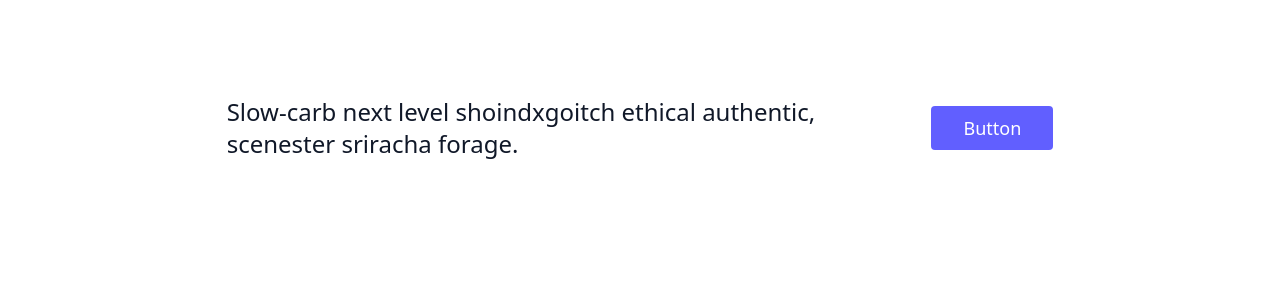
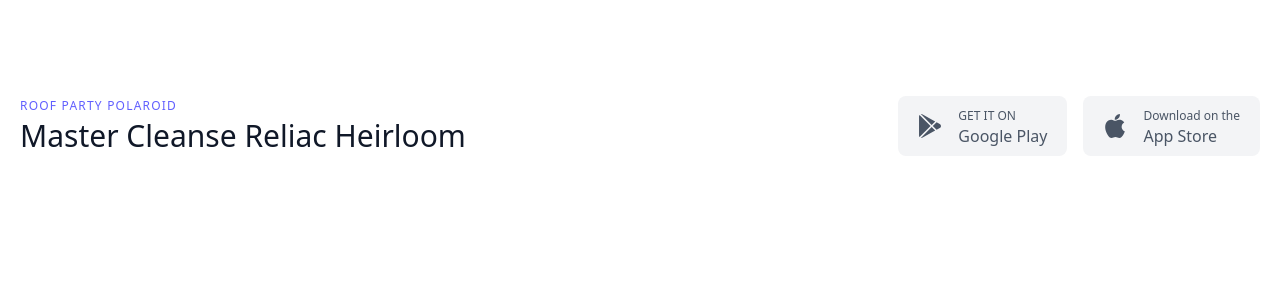
Before and after one commit to ghostborn/tailwindcss-project, a Vue app: page / in a window 1280 px wide. Shown: the top 300 px of the page. Built offline with nearby package versions, Linux system fonts and the light colour scheme.

Commit message:
code commit

```diff
--- a/src/App.vue
+++ b/src/App.vue
@@ -14,6 +14,9 @@ import Content6 from "./components/Content6.vue";
 import Content7 from "./components/Content7.vue";
 import Content8 from "./components/Content8.vue";
 import Cta1 from "./components/Cta1.vue";
+import Cta2 from "./components/Cta2.vue";
+import Cta3 from "./components/Cta3.vue";
+import Cta4 from "./components/Cta4.vue";
 
 </script>
 
@@ -28,7 +31,7 @@ import Cta1 from "./components/Cta1.vue";
   </div> -->
   <!-- <HelloWorld msg="Vite + Vue" /> -->
 
-  <Cta1/>
+  <Cta4/>
 
 
 </template>
--- /dev/null
+++ b/src/components/Cta2.vue
@@ -0,0 +1,43 @@
+<template>
+  <section class="text-gray-600">
+    <div class="container px-5 py-24 mx-auto flex flex-wrap items-center">
+      <div class="lg:w-3/5 md:w-1/2 md:pr-16 lg:pr-0 pr-0">
+        <h1 class="title-font font-medium text-3xl text-gray-900">Slow-carb next level shoindcgoitch ethical authentic, poko scenester</h1>
+        <p class="leading-relaxed mt-4">Poke slow-carb mixtape knausgaard, typewriter street art gentrify hammock starladder roathse. Craies vegan tousled etsy austin.</p>
+      </div>
+      <div class="lg:w-2/6 md:w-1/2 bg-gray-100 rounded-lg p-8 flex flex-col md:ml-auto w-full mt-10 md:mt-0">
+        <h2 class="text-gray-900 text-lg font-medium title-font mb-5">Sign Up</h2>
+        <div class="relative mb-4">
+          <label class="leading-7 text-sm text-gray-600" for="full-name">Full Name</label>
+          <input id="full-name"
+                 class="w-full bg-white rounded border border-gray-300 focus:border-indigo-500 focus:ring-2 focus:ring-indigo-200 text-base outline-none text-gray-700 py-1 px-3 leading-8 transition-colors duration-200 ease-in-out"
+                 name="full-name"
+                 type="text"
+          >
+        </div>
+        <div class="relative mb-4">
+          <label class="leading-7 text-sm text-gray-600" for="email">Email</label>
+          <input id="email"
+                 class="w-full bg-white rounded border border-gray-300 focus:border-indigo-500 focus:ring-2 focus:ring-indigo-200 text-base outline-none text-gray-700 py-1 px-3 leading-8 transition-colors duration-200 ease-in-out"
+                 name="email"
+                 type="email">
+        </div>
+        <button class="text-white bg-indigo-500 border-0 py-2 px-8 focus:outline-none hover:bg-indigo-600 rounded text-lg">
+          Button
+        </button>
+        <p class="text-xs text-gray-500 mt-3">
+          Literally you probably haven't heard of them jean shorts.
+        </p>
+      </div>
+    </div>
+  </section>
+</template>
+
+<script lang="ts" setup>
+
+</script>
+
+
+<style scoped>
+
+</style>
--- /dev/null
+++ b/src/components/Cta3.vue
@@ -0,0 +1,32 @@
+<template>
+  <section class="text-gray-600">
+    <div class="container px-5 py-24 mx-auto">
+      <div class="flex flex-col text-center w-full mb-12">
+        <h1 class="sm:text-3xl text-2xl font-medium title-font mb-4 text-gray-900">Master Cleanse Reliac Heirloom</h1>
+        <p class="lg:w-2/3 mx-auto leading-relaxed text-base">
+          Whatever cardigan tote bag tumblr hexagon brooklyn asymmetrical gentrify, subway tile poke farm-to-table. Franzen you probably haven't heard of them man bun deep.
+        </p>
+      </div>
+      <div class="flex lg:w-2/3 w-full sm:flex-row flex-col mx-auto px-8 sm:space-x-4 sm:space-y-0 space-y-4 sm:px-0 items-end">
+        <div class="relative flex-grow w-full">
+          <label for="full-name" class="leading-7 text-sm text-gray-600">Full Name</label>
+          <input type="text" id="full-name" name="full-name" class="w-full bg-gray-100 bg-opacity-50 rounded border border-gray-300 focus:border-indigo-500 focus:bg-transparent focus:ring-2 focus:ring-indigo-200 text-base outline-none text-gray-700 py-1 px-3 leading-8 transition-colors duration-200 ease-in-out">
+        </div>
+        <div class="relative flex-grow w-full">
+          <label for="email" class="leading-7 text-sm text-gray-600">Email</label>
+          <input type="email" id="email" name="email" class="w-full bg-gray-100 bg-opacity-50 rounded border border-gray-300 focus:border-indigo-500 focus:bg-transparent focus:ring-2 focus:ring-indigo-200 text-base outline-none text-gray-700 py-1 px-3 leading-8 transition-colors duration-200 ease-in-out">
+        </div>
+        <button class="text-white bg-indigo-500 border-0 py-2 px-8 focus:outline-none hover:bg-indigo-600 rounded text-lg">Button</button>
+      </div>
+
+    </div>
+  </section>
+</template>
+
+<script lang="ts" setup>
+
+</script>
+
+<style scoped>
+
+</style>
--- /dev/null
+++ b/src/components/Cta4.vue
@@ -0,0 +1,41 @@
+<template>
+  <section class="text-gray-600">
+    <div class="container px-5 py-24 mx-auto flex items-center md:flex-row flex-col">
+      <div class="flex flex-col md:pr-10 md:mb-0 mb-6 pr-0 w-full md:w-auto md:text-left text-center">
+        <h2 class="text-xs text-indigo-500 tracking-widest font-medium title-font mb-1">ROOF PARTY POLAROID</h2>
+        <h1 class="md:text-3xl text-2xl font-medium text-gray-900">Master Cleanse Reliac Heirloom</h1>
+      </div>
+
+      <div class="flex md:ml-auto md:mr-0 mx-auto items-center flex-shrink-0 space-x-4">
+        <button class="bg-gray-100 inline-flex py-3 px-5 rounded-lg items-center hover:bg-gray-200 focus:outline-none">
+          <svg xmlns="http://www.w3.org/2000/svg" fill="currentColor" class="w-6 h-6" viewBox="0 0 512 512">
+            <path d="M99.617 8.057a50.191 50.191 0 00-38.815-6.713l230.932 230.933 74.846-74.846L99.617 8.057zM32.139 20.116c-6.441 8.563-10.148 19.077-10.148 30.199v411.358c0 11.123 3.708 21.636 10.148 30.199l235.877-235.877L32.139 20.116zM464.261 212.087l-67.266-37.637-81.544 81.544 81.548 81.548 67.273-37.64c16.117-9.03 25.738-25.442 25.738-43.908s-9.621-34.877-25.749-43.907zM291.733 279.711L60.815 510.629c3.786.891 7.639 1.371 11.492 1.371a50.275 50.275 0 0027.31-8.07l266.965-149.372-74.849-74.847z"></path>
+          </svg>
+          <span class="ml-4 flex items-start flex-col leading-none">
+            <span class="text-xs text-gray-600 mb-1">GET IT ON</span>
+            <span class="font-medium">Google Play</span>
+          </span>
+        </button>
+        <button class="bg-gray-100 inline-flex py-3 px-5 rounded-lg items-center hover:bg-gray-200 focus:outline-none">
+          <svg xmlns="http://www.w3.org/2000/svg" fill="currentColor" class="w-6 h-6" viewBox="0 0 305 305">
+            <path d="M40.74 112.12c-25.79 44.74-9.4 112.65 19.12 153.82C74.09 286.52 88.5 305 108.24 305c.37 0 .74 0 1.13-.02 9.27-.37 15.97-3.23 22.45-5.99 7.27-3.1 14.8-6.3 26.6-6.3 11.22 0 18.39 3.1 25.31 6.1 6.83 2.95 13.87 6 24.26 5.81 22.23-.41 35.88-20.35 47.92-37.94a168.18 168.18 0 0021-43l.09-.28a2.5 2.5 0 00-1.33-3.06l-.18-.08c-3.92-1.6-38.26-16.84-38.62-58.36-.34-33.74 25.76-51.6 31-54.84l.24-.15a2.5 2.5 0 00.7-3.51c-18-26.37-45.62-30.34-56.73-30.82a50.04 50.04 0 00-4.95-.24c-13.06 0-25.56 4.93-35.61 8.9-6.94 2.73-12.93 5.09-17.06 5.09-4.64 0-10.67-2.4-17.65-5.16-9.33-3.7-19.9-7.9-31.1-7.9l-.79.01c-26.03.38-50.62 15.27-64.18 38.86z"></path>
+            <path d="M212.1 0c-15.76.64-34.67 10.35-45.97 23.58-9.6 11.13-19 29.68-16.52 48.38a2.5 2.5 0 002.29 2.17c1.06.08 2.15.12 3.23.12 15.41 0 32.04-8.52 43.4-22.25 11.94-14.5 17.99-33.1 16.16-49.77A2.52 2.52 0 00212.1 0z"></path>
+          </svg>
+          <span class="ml-4 flex items-start flex-col leading-none">
+            <span class="text-xs text-gray-600 mb-1">Download on the</span>
+            <span class="title-font font-medium">App Store</span>
+          </span>
+        </button>
+      </div>
+
+    </div>
+  </section>
+</template>
+
+<script setup lang="ts">
+
+</script>
+
+<style scoped>
+
+</style>
```
